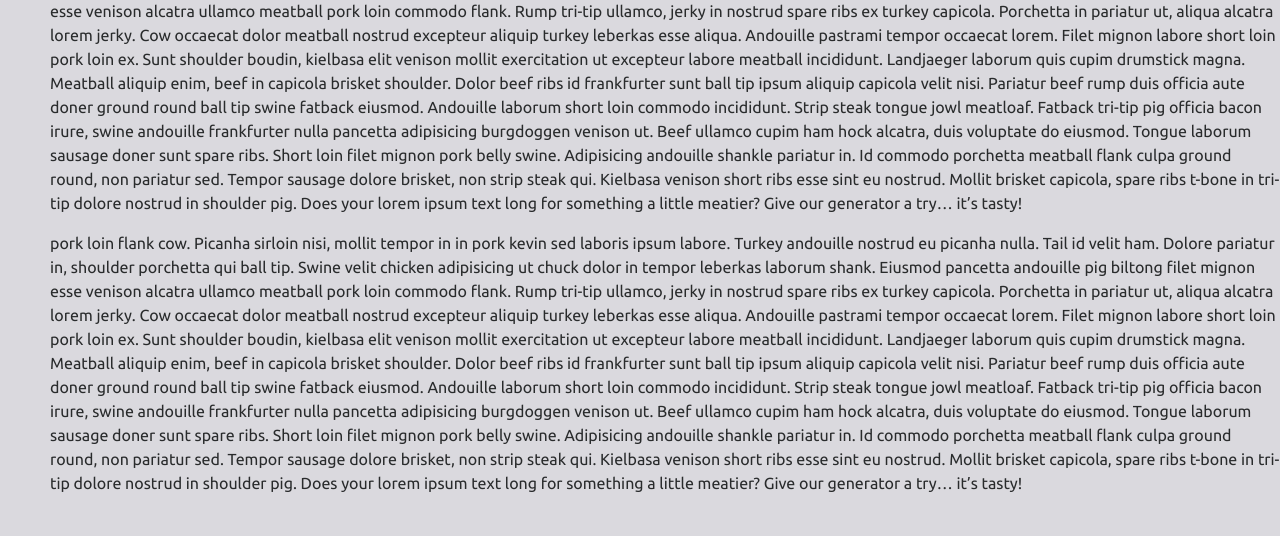
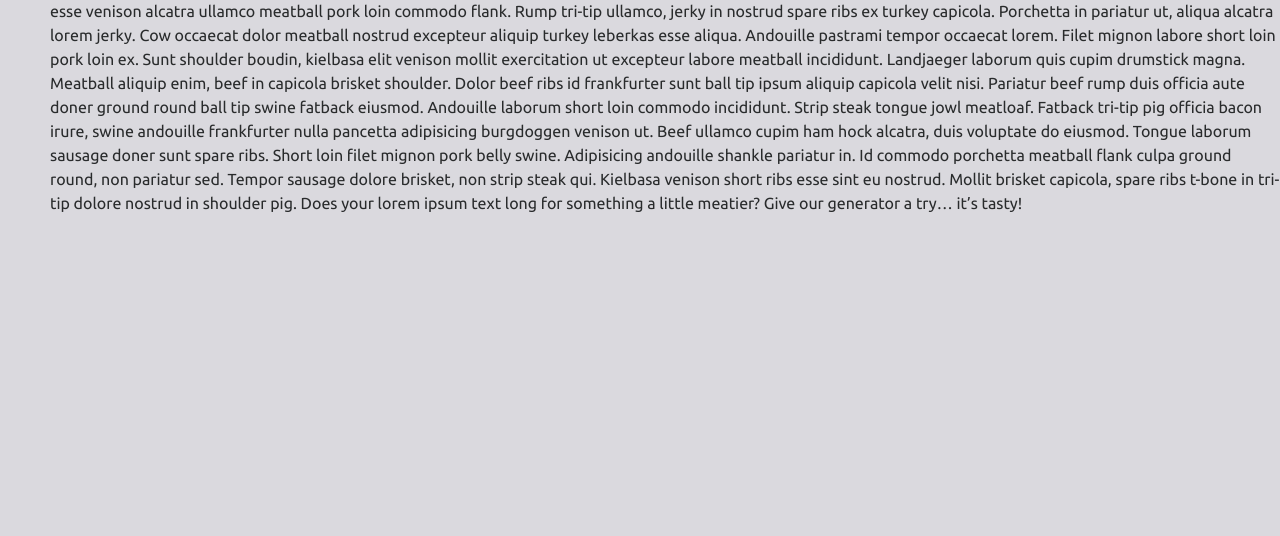
Before and after one commit to cmatson93/djangoBlog, a Django app: page /about/ in a window 1280 px wide. Shown: the part 911-1447 px from the top of the page. After the commit the page ends 1123 px from the top, so only its background shows below. Run offline with Django 3.2, Linux system fonts and the light colour scheme; some libraries are stand-ins or nearby versions.

Commit message:
about me page

```diff
--- a/blog/templates/blog/about.html
+++ b/blog/templates/blog/about.html
@@ -11,14 +11,7 @@
     </div>
 
     <div class="row">
-        <p>pork loin flank cow. Picanha sirloin nisi, mollit tempor in in pork kevin sed laboris ipsum labore. Turkey andouille nostrud eu picanha nulla. Tail id velit ham. Dolore pariatur in, shoulder porchetta qui ball tip. Swine velit chicken adipisicing
-            ut chuck dolor in tempor leberkas laborum shank. Eiusmod pancetta andouille pig biltong filet mignon esse venison alcatra ullamco meatball pork loin commodo flank. Rump tri-tip ullamco, jerky in nostrud spare ribs ex turkey capicola. Porchetta
-            in pariatur ut, aliqua alcatra lorem jerky. Cow occaecat dolor meatball nostrud excepteur aliquip turkey leberkas esse aliqua. Andouille pastrami tempor occaecat lorem. Filet mignon labore short loin pork loin ex. Sunt shoulder boudin, kielbasa
-            elit venison mollit exercitation ut excepteur labore meatball incididunt. Landjaeger laborum quis cupim drumstick magna. Meatball aliquip enim, beef in capicola brisket shoulder. Dolor beef ribs id frankfurter sunt ball tip ipsum aliquip capicola
-            velit nisi. Pariatur beef rump duis officia aute doner ground round ball tip swine fatback eiusmod. Andouille laborum short loin commodo incididunt. Strip steak tongue jowl meatloaf. Fatback tri-tip pig officia bacon irure, swine andouille
-            frankfurter nulla pancetta adipisicing burgdoggen venison ut. Beef ullamco cupim ham hock alcatra, duis voluptate do eiusmod. Tongue laborum sausage doner sunt spare ribs. Short loin filet mignon pork belly swine. Adipisicing andouille shankle
-            pariatur in. Id commodo porchetta meatball flank culpa ground round, non pariatur sed. Tempor sausage dolore brisket, non strip steak qui. Kielbasa venison short ribs esse sint eu nostrud. Mollit brisket capicola, spare ribs t-bone in tri-tip
-            dolore nostrud in shoulder pig. Does your lorem ipsum text long for something a little meatier? Give our generator a try… it’s tasty!</p>
+
         <p>pork loin flank cow. Picanha sirloin nisi, mollit tempor in in pork kevin sed laboris ipsum labore. Turkey andouille nostrud eu picanha nulla. Tail id velit ham. Dolore pariatur in, shoulder porchetta qui ball tip. Swine velit chicken adipisicing
             ut chuck dolor in tempor leberkas laborum shank. Eiusmod pancetta andouille pig biltong filet mignon esse venison alcatra ullamco meatball pork loin commodo flank. Rump tri-tip ullamco, jerky in nostrud spare ribs ex turkey capicola. Porchetta
             in pariatur ut, aliqua alcatra lorem jerky. Cow occaecat dolor meatball nostrud excepteur aliquip turkey leberkas esse aliqua. Andouille pastrami tempor occaecat lorem. Filet mignon labore short loin pork loin ex. Sunt shoulder boudin, kielbasa
```
